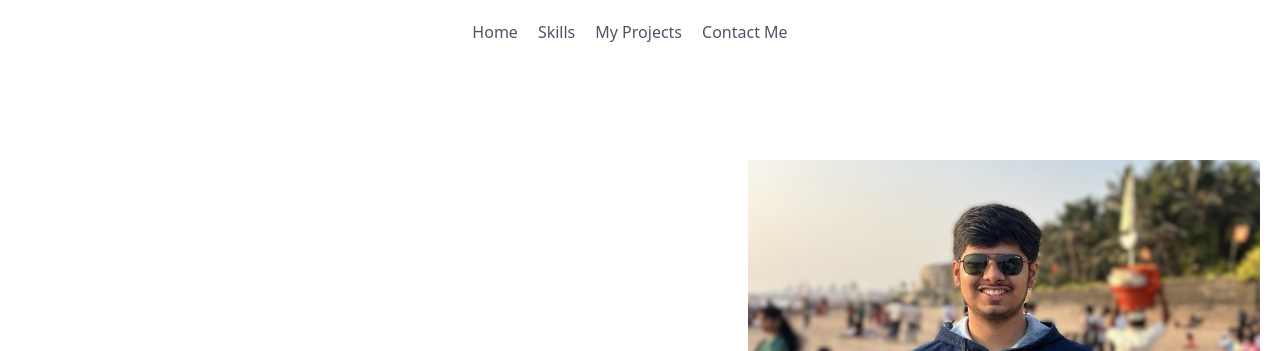
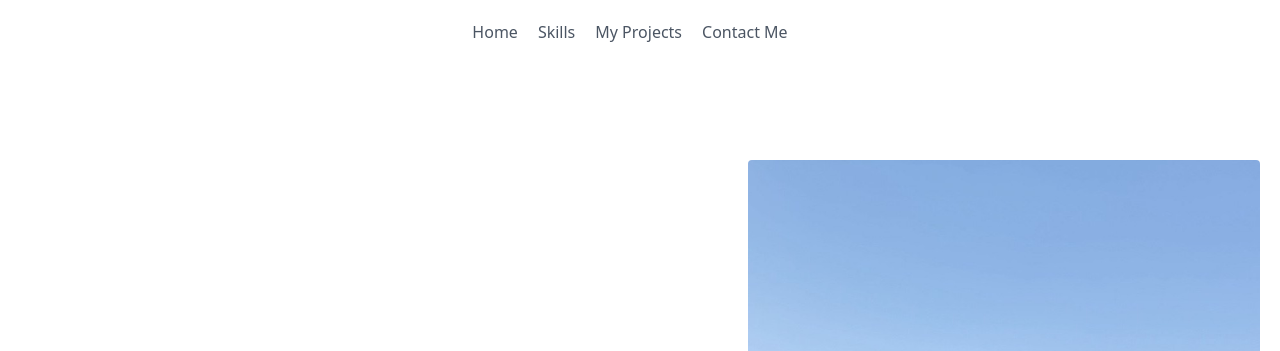
Before and after one commit to premsoni0469/portfolio, a plain HTML site: page index.html in a window 1280 px wide. Shown: the top 351 px of the page. Drawn offline with nearby package versions, Linux system fonts and the light colour scheme.

Commit message:
Updated profile photo

```diff
--- a/index.html
+++ b/index.html
@@ -33,7 +33,7 @@
           usability.</p>
       </div>
       <div class="lg:max-w-lg lg:w-full md:w-1/2 w-5/6">
-        <img class="object-cover object-center rounded" alt="hero" src="portfolio/Prem S.jpg">
+        <img class="object-cover object-center rounded" alt="hero" src="portfolio/Prem Soni.jpg">
       </div>
     </div>
   </section>
```
